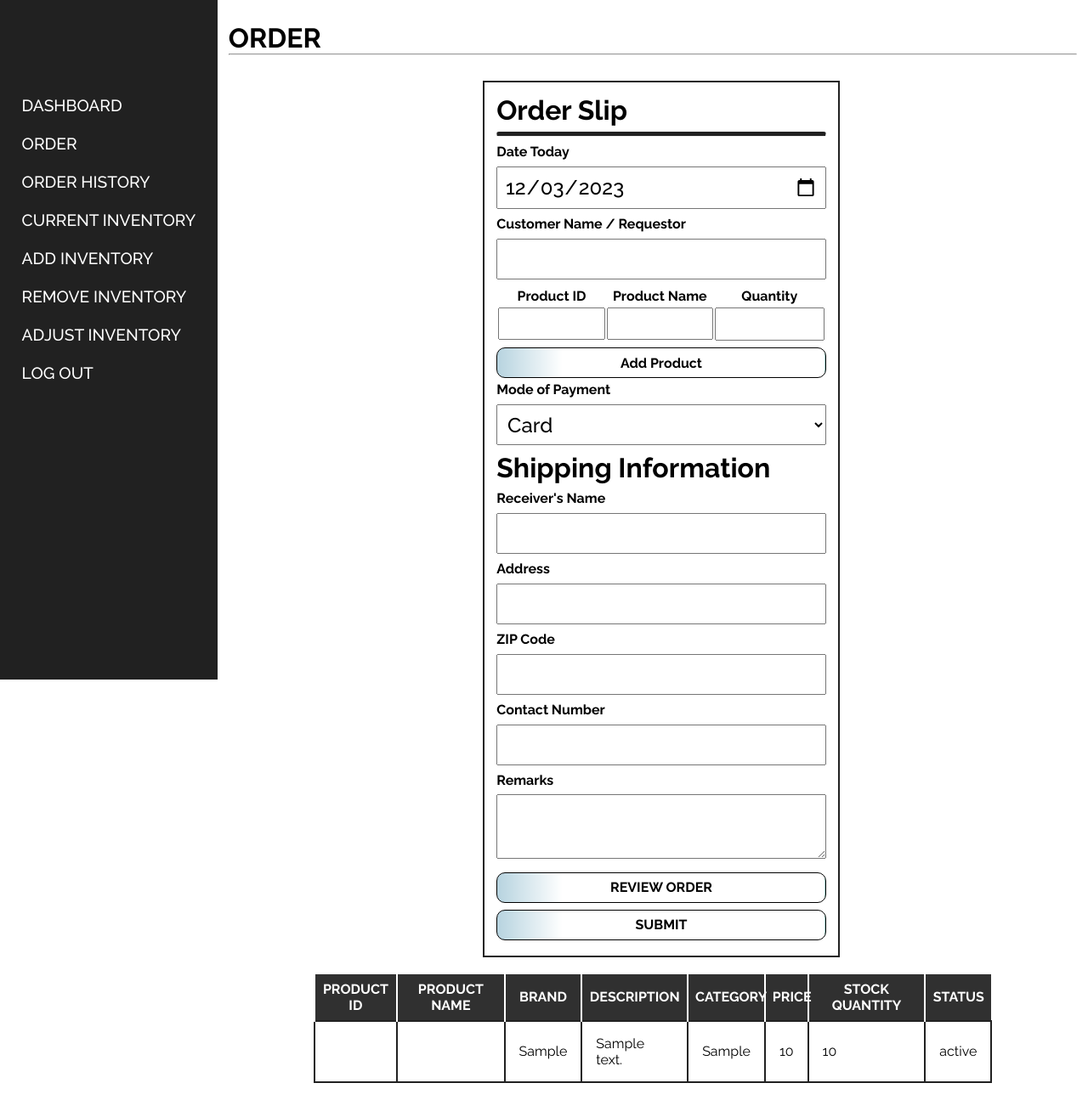
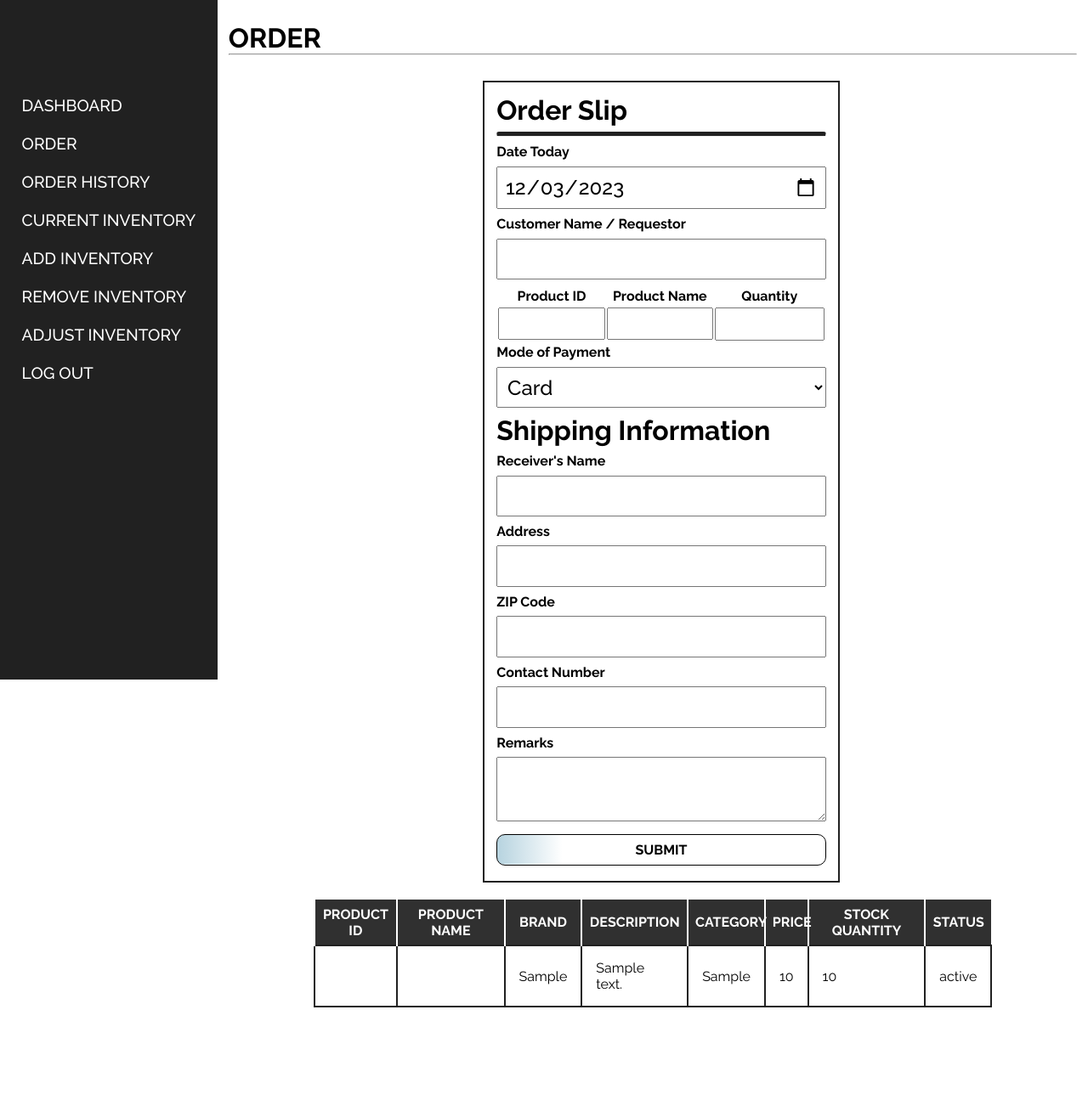
Before and after one commit to ChlmrsSrn/FUND_DATABASE_FINAL_EXAM, a PHP site: page /order.php in a window 1280 px wide. Shown: the whole page at 85% size. After the commit the page ends 1186 px from the top, so only its background shows below. Run offline with PHP 8.4, Linux system fonts and the light colour scheme; the visitor is signed in with stand-in values (Sample User, id 1); tables that the repository leaves empty or names only in its code hold one stand-in row (values such as "Sample post"); data that the repository does not hold is empty.

Commit message:
order.php

```diff
--- a/order.php
+++ b/order.php
@@ -221,8 +221,6 @@ $conn = @mysqli_connect('localhost', 'admin', 'admin', 'inventory_database');
                         <td><input type="int" name="productQuantity"></td>
                 </table>
 
-                <button type="button" class="add-item-button btn" onclick="addRow()">Add Product</button>
-
                 <label>Mode of Payment</label>
                 <select name="mop">
                     <option value="Card">Card</option>
@@ -246,7 +244,6 @@ $conn = @mysqli_connect('localhost', 'admin', 'admin', 'inventory_database');
                 <label>Remarks</label>
                 <textarea name="remarks"></textarea>
 
-                <div class="btn">REVIEW ORDER</div>
                 <button class="btn" value="Submit" name="submit">SUBMIT</button>
 
             </form>
@@ -304,6 +301,7 @@ $conn = @mysqli_connect('localhost', 'admin', 'admin', 'inventory_database');
             $contactNumber = $_POST["contact-number"];
             $remarks = $_POST["remarks"];
 
+
             $insertQuery = "INSERT INTO order_history (currentDate, customerName, productID, productName, quantity, paymentMethod, receiverName, shippingAddress, zipCode, contactNumber, remarks)
             VALUES ('$currentDate', '$customerName', '$productId', '$productName', '$quantity', '$paymentMethod', '$receiverName', '$shippingAddress', '$zipCode', '$contactNumber', '$remarks');";
 
```
